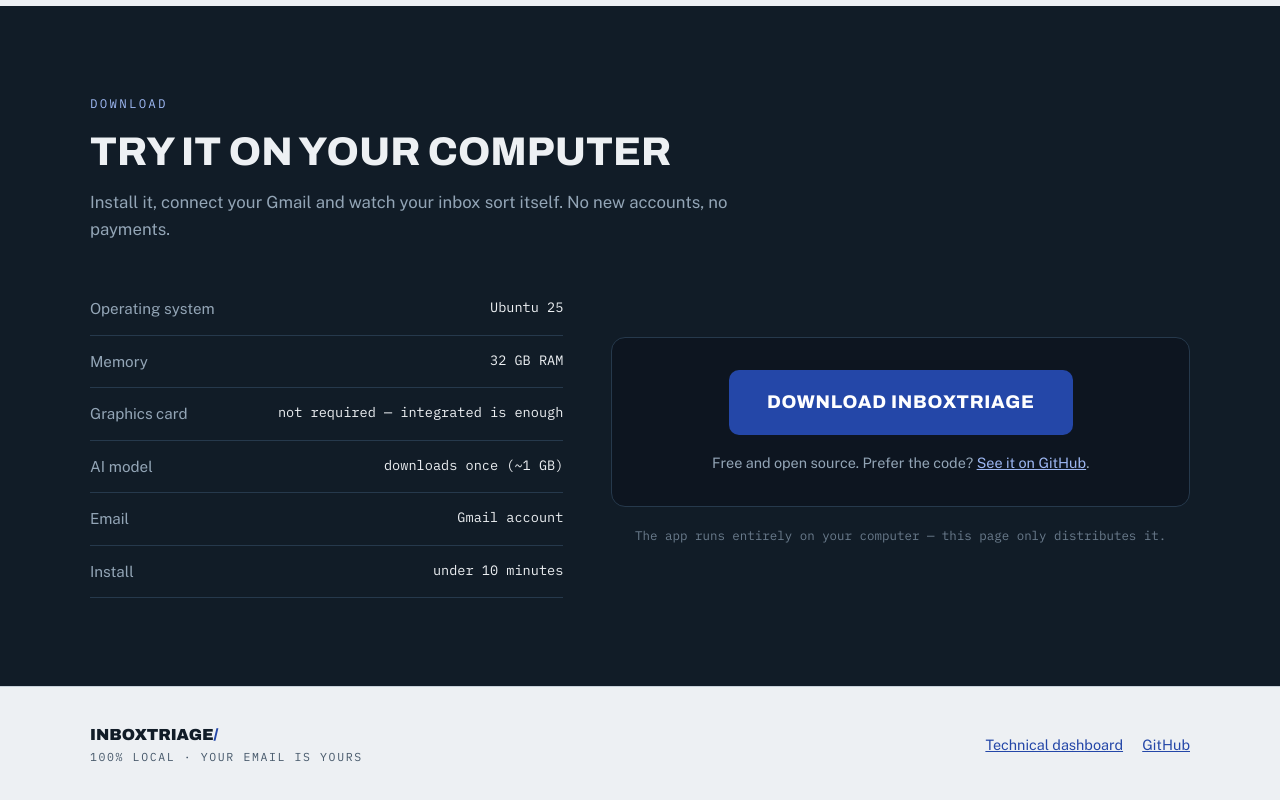
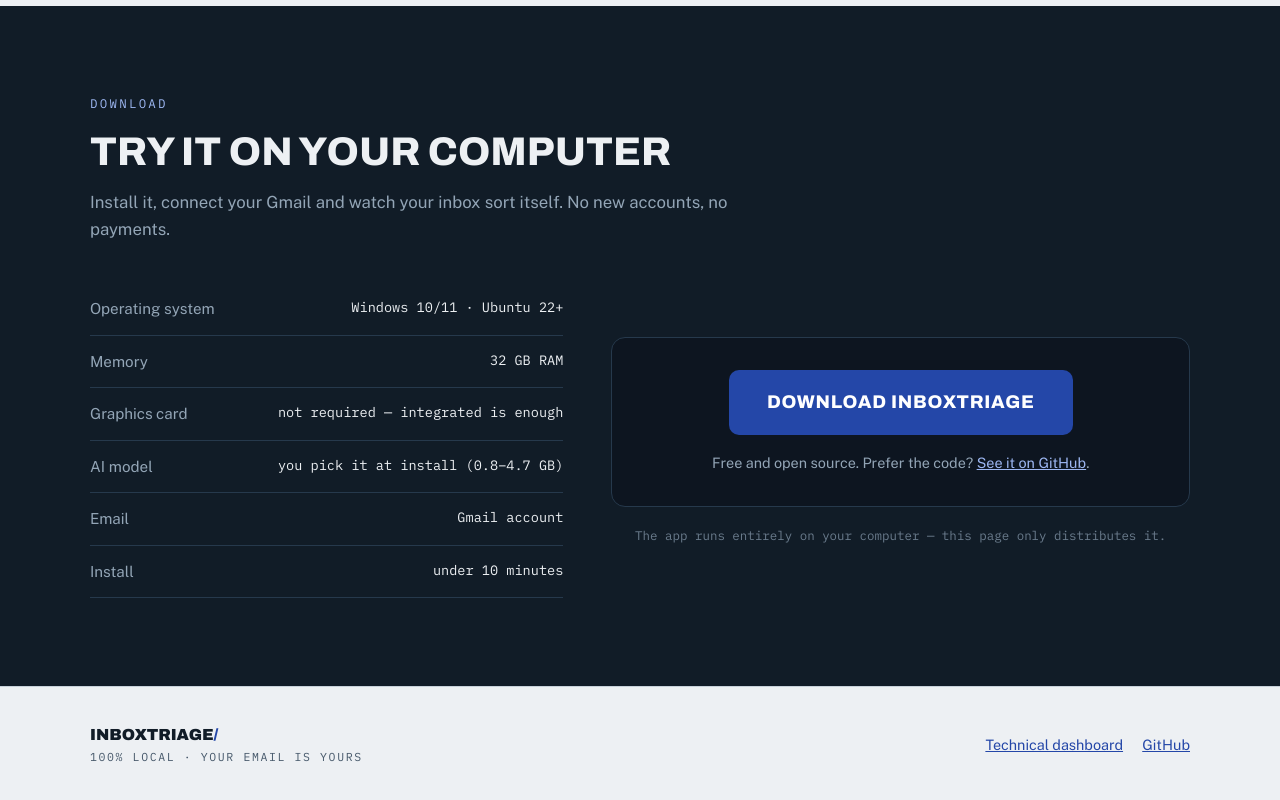
Before and after one commit to CoKeFish/inboxtriage-landing, a plain HTML site: page index.html in a window 1280 px wide. Shown: the part 3158-3958 px from the top of the page. Drawn offline with nearby package versions, Linux system fonts and the light colour scheme; no server answers.

Commit message:
Boton Descargar apunta al release del paquete instalable; requisitos actualizados (Windows/Ubuntu, modelo a eleccion)

```diff
--- a/index.html
+++ b/index.html
@@ -566,18 +566,17 @@
     <div class="descarga-grid">
       <div>
         <ul class="requisitos">
-          <li><span class="req" data-i18n="dl.r1">Sistema operativo</span><span class="val">Ubuntu 25</span></li>
+          <li><span class="req" data-i18n="dl.r1">Sistema operativo</span><span class="val">Windows 10/11 · Ubuntu 22+</span></li>
           <li><span class="req" data-i18n="dl.r2">Memoria</span><span class="val">32 GB RAM</span></li>
           <li><span class="req" data-i18n="dl.r3">Tarjeta gráfica</span><span class="val" data-i18n="dl.r3v">no necesaria — la integrada basta</span></li>
-          <li><span class="req" data-i18n="dl.r4">Modelo de IA</span><span class="val" data-i18n="dl.r4v">se descarga una sola vez (~1 GB)</span></li>
+          <li><span class="req" data-i18n="dl.r4">Modelo de IA</span><span class="val" data-i18n="dl.r4v">lo eliges al instalar (0.8–4.7 GB)</span></li>
           <li><span class="req" data-i18n="dl.r5">Correo</span><span class="val" data-i18n="dl.r5v">cuenta de Gmail</span></li>
           <li><span class="req" data-i18n="dl.r6">Instalación</span><span class="val" data-i18n="dl.r6v">menos de 10 minutos</span></li>
         </ul>
       </div>
       <div>
         <div class="descarga-caja">
-          <!-- EDITAR: URL real de descarga (por ahora no apunta a nada) -->
-          <a class="btn-descargar" href="#" data-i18n="dl.boton">Descargar InboxTriage</a>
+          <a class="btn-descargar" href="https://github.com/CoKeFish/inboxTriage/releases/latest/download/InboxTriage.zip" data-i18n="dl.boton">Descargar InboxTriage</a>
           <p class="sub" data-i18n="dl.sub">Gratis y de código abierto. ¿Prefieres el código?
           <a href="https://github.com/CoKeFish/inboxtriage-landing">Míralo en GitHub</a>.</p>
         </div>
@@ -688,7 +687,7 @@
     "dl.r3": "Graphics card",
     "dl.r3v": "not required — integrated is enough",
     "dl.r4": "AI model",
-    "dl.r4v": "downloads once (~1 GB)",
+    "dl.r4v": "you pick it at install (0.8–4.7 GB)",
     "dl.r5": "Email",
     "dl.r5v": "Gmail account",
     "dl.r6": "Install",
```
